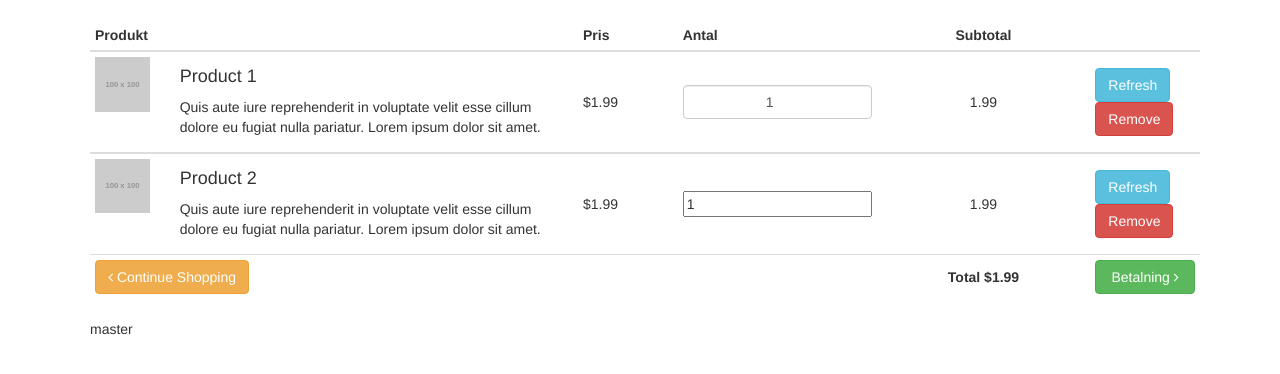
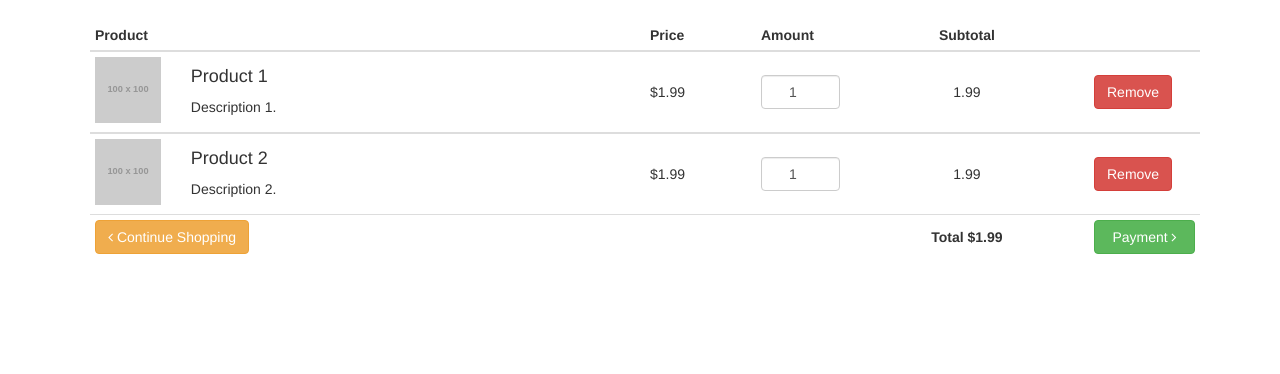
Before and after one commit to JohanOlsson99/D0018E_Databaser, a Flask app: page /varukorg in a window 1280 px wide. Shown: the part 120-494 px from the top of the page. Run offline with Flask 2, Linux system fonts and the light colour scheme; grey boxes labelled with a size stand in for pictures from a placeholder-image service; some libraries are stand-ins or nearby versions.

Commit message:
Update varukorg.html
Lanuguge changes to and removal of refresh button in varukorg.html.

```diff
--- a/templates/varukorg.html
+++ b/templates/varukorg.html
@@ -11,9 +11,9 @@
 	<table id="cart" class="table table-hover table-condensed">
     				<thead>
 						<tr>
-							<th style="width:50%">Produkt</th>
-							<th style="width:10%">Pris</th>
-							<th style="width:8%">Antal</th>
+							<th style="width:50%">Product</th>
+							<th style="width:10%">Price</th>
+							<th style="width:8%">Amount</th>
 							<th style="width:22%" class="text-center">Subtotal</th>
 							<th style="width:10%"></th>
 						</tr>
@@ -25,7 +25,7 @@
 									<div class="col-sm-2 hidden-xs"><img src="http://placehold.it/100x100" alt="..." class="img-responsive"/></div>
 									<div class="col-sm-10">
 										<h4 class="nomargin">Product 1</h4>
-										<p>Quis aute iure reprehenderit in voluptate velit esse cillum dolore eu fugiat nulla pariatur. Lorem ipsum dolor sit amet.</p>
+										<p>Description 1.</p>
 									</div>
 								</div>
 							</td>
@@ -35,7 +35,6 @@
 							</td>
 							<td data-th="Subtotal" class="text-center">1.99</td>
 							<td class="actions" data-th="">
-								<button class="btn btn-info" type="button">Refresh</button>
 								<button class="btn btn-danger" type="button">Remove</button>
 							</td>
 						</tr>
@@ -47,17 +46,16 @@
 									<div class="col-sm-2 hidden-xs"><img src="http://placehold.it/100x100" alt="..." class="img-responsive"/></div>
 									<div class="col-sm-10">
 										<h4 class="nomargin">Product 2</h4>
-										<p>Quis aute iure reprehenderit in voluptate velit esse cillum dolore eu fugiat nulla pariatur. Lorem ipsum dolor sit amet.</p>
+										<p>Description 2.</p>
 									</div>
 								</div>
 							</td>
 							<td data-th="Pris">$1.99</td>
 							<td data-th="Antal">
-								<input class="antal-input" type="number" class="form-control text-center" value="1">
+								<input  type="number" class="form-control text-center" value="1">
 							</td>
 							<td data-th="Subtotal" class="text-center">1.99</td>
 							<td class="actions" data-th="">
-								<button class="btn btn-info" type="button">Refresh</button>
 								<button class="btn btn-danger" type="button">Remove</button>
 							</td>
 						</tr>
@@ -70,11 +68,10 @@
 							<td><a href="home" class="btn btn-warning"><i class="fa fa-angle-left"></i> Continue Shopping</a></td>
 							<td colspan="2" class="hidden-xs"></td>
 							<td class="hidden-xs text-center"><strong>Total $1.99</strong></td>
-							<td><a href="betalning" class="btn btn-success btn-block">Betalning <i class="fa fa-angle-right"></i></a></td>
+							<td><a href="betalning" class="btn btn-success btn-block">Payment <i class="fa fa-angle-right"></i></a></td>
 						</tr>
 					</tfoot>
 				</table>
- master
 </div>
 
 <script>
```
